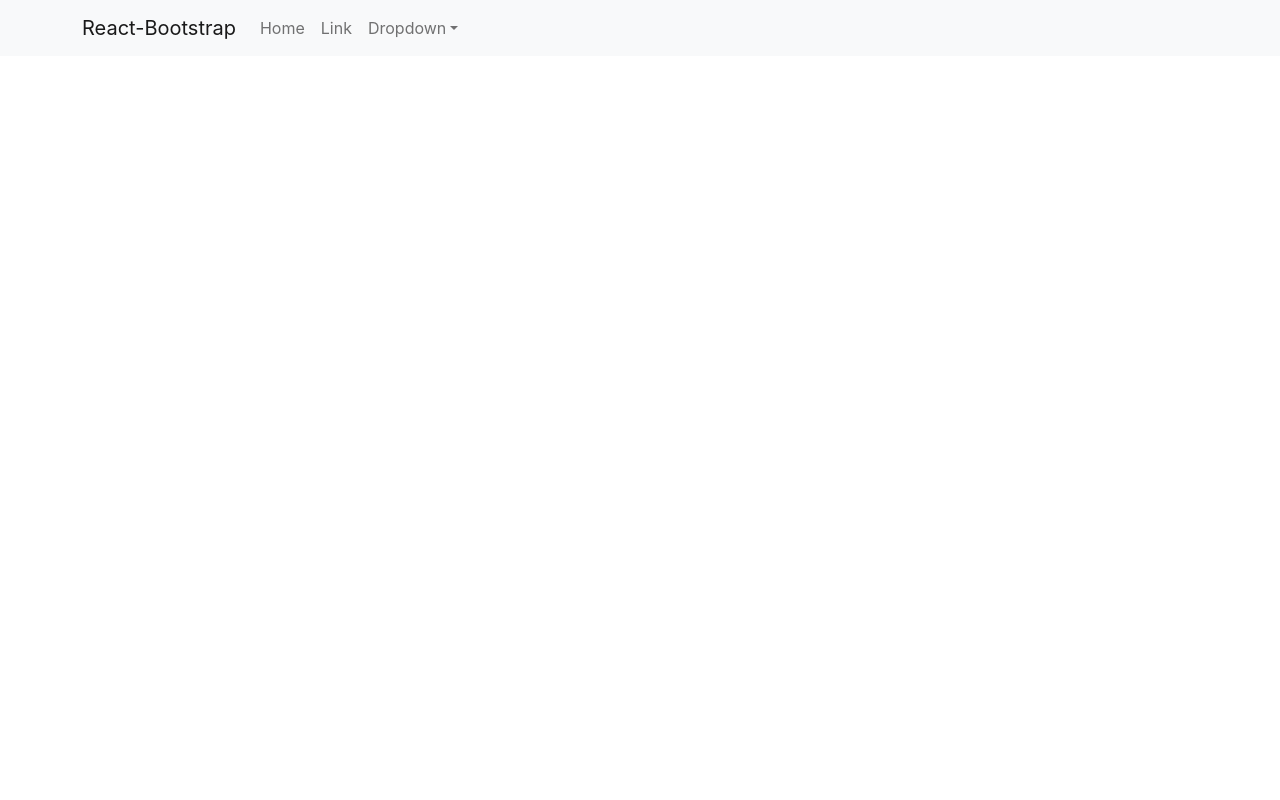
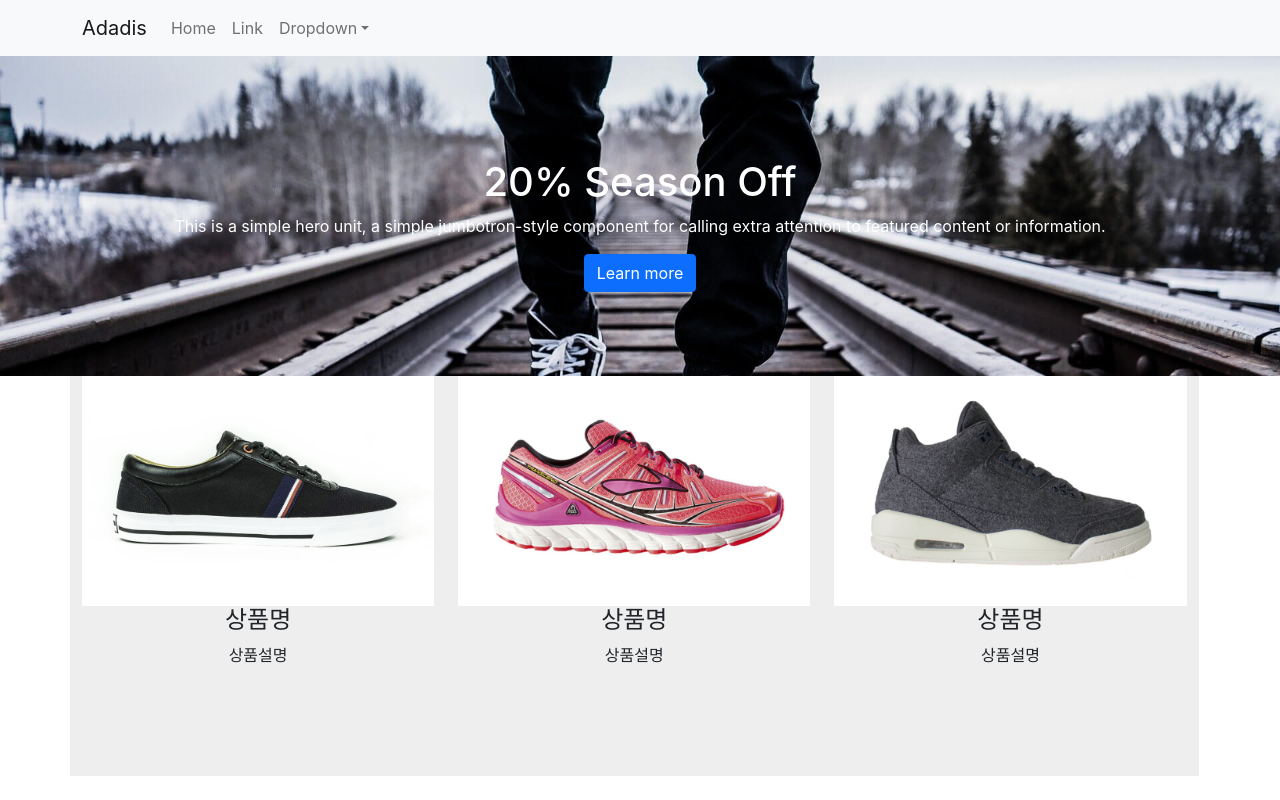
Before and after one commit to colo1211/WEB3-React, a React (Create React App) app in the folder part2/shop/: page / in a window 1280 px wide. Built offline with nearby package versions, Linux system fonts and the light colour scheme.

Commit message:
navbar-jumbotron-shopping_list

```diff
--- a/part2/shop/src/App.css
+++ b/part2/shop/src/App.css
@@ -5,6 +5,23 @@
 .App-logo {
   height: 40vmin;
   pointer-events: none;
+}
+
+.Jumbotron{
+  background-image: url('./background.jpg');
+  background-size : cover;
+  height : 40vh;
+  color : white;
+}
+
+.img-wrap{
+  width : 33%;
+  height : 400px;
+  background-color : #eee;
+}
+
+.img-wrap img{
+  width : 100%;
 }
 
 @media (prefers-reduced-motion: no-preference) {
--- a/part2/shop/src/App.js
+++ b/part2/shop/src/App.js
@@ -1,13 +1,16 @@
 import logo from './logo.svg';
 import './App.css';
-import { Nav, Navbar, NavDropdown, Container} from 'react-bootstrap';
+import { Nav, Navbar, NavDropdown, Container, Button} from 'react-bootstrap';
+
 
 function App() {
   return (
     <div className="App">
+
+      {/* Navbar 레이아웃 */}
       <Navbar bg="light" expand="lg">
         <Container>
-    <Navbar.Brand href="#home">React-Bootstrap</Navbar.Brand>
+          <Navbar.Brand href="#home">Adadis</Navbar.Brand>
           <Navbar.Toggle aria-controls="basic-navbar-nav" />
           <Navbar.Collapse id="basic-navbar-nav">
             <Nav className="me-auto">
@@ -24,7 +27,46 @@ function App() {
           </Navbar.Collapse>
         </Container>
       </Navbar>
+
+      {/* 웹사이트 대문 */}
+      <div className='Jumbotron'>
+        <div style = { { paddingTop : '8%' }}>
+        <h1> 20% Season Off </h1>
+        <p>
+          This is a simple hero unit, a simple jumbotron-style component for calling
+          extra attention to featured content or information.
+        </p>
+        <p>
+          <Button variant="primary">Learn more</Button>
+        </p>
         </div>
+      </div>
+
+      <div className='container'>
+        <div className = 'row'>
+          {/* bootstrap grid layout
+          하나의 row는 12col 로 이루어져 있다.  */}
+          <div className = 'col-sm-4 img-wrap'>
+            <img src='이미지파일/shoes1.jpg'/>
+            <h4> 상품명 </h4>
+            <p> 상품설명 </p>
+          </div>
+          <div className = 'col-sm-4 img-wrap'>
+            <img src='이미지파일/shoes2.jpg'/>
+            <h4> 상품명 </h4>
+            <p> 상품설명 </p>
+          </div>
+          <div className = 'col-sm-4 img-wrap'>
+          <img src='이미지파일/shoes3.jpg'/>
+            <h4> 상품명 </h4>
+            <p> 상품설명 </p>
+          </div>
+        </div>
+      </div>
+
+
+    </div>
+
   );
 }
 
```
Lines whose indentation alone changed are shown as unchanged.
